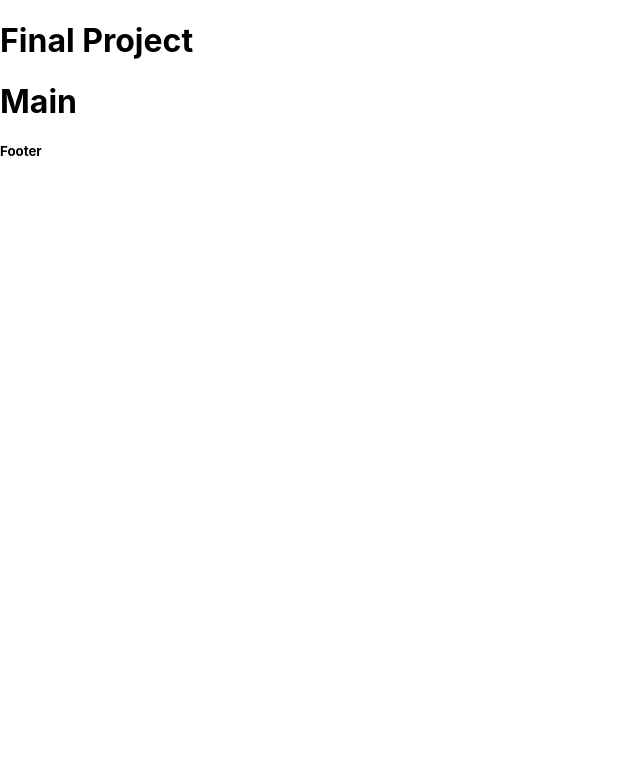
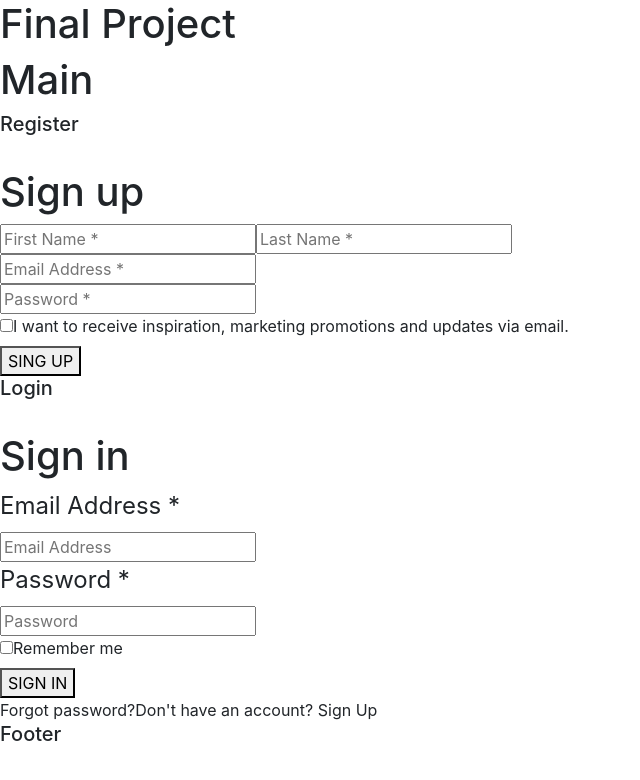
Before and after one commit to SimeunovicStef/FinalProject, a React (Create React App) app in the folder bit-crud/: page / in a window 1280 px wide. Shown: the top 780 px of the page, without its empty margins (0-640 px from the left). Built offline with nearby package versions, Linux system fonts and the light colour scheme.

Commit message:
setting Login and Register page

```diff
--- a/bit-crud/package.json
+++ b/bit-crud/package.json
@@ -6,7 +6,9 @@
     "@testing-library/jest-dom": "^4.2.4",
     "@testing-library/react": "^9.3.2",
     "@testing-library/user-event": "^7.1.2",
+    "bootstrap": "^4.4.1",
     "react": "^16.12.0",
+    "react-bootstrap": "^1.0.0-beta.16",
     "react-dom": "^16.12.0",
     "react-router-dom": "^5.1.2",
     "react-scripts": "3.3.0"
--- a/bit-crud/public/index.html
+++ b/bit-crud/public/index.html
@@ -1,14 +1,12 @@
 <!DOCTYPE html>
 <html lang="en">
+
 <head>
   <meta charset="utf-8" />
   <link rel="icon" href="%PUBLIC_URL%/favicon.ico" />
   <meta name="viewport" content="width=device-width, initial-scale=1" />
   <meta name="theme-color" content="#000000" />
-    <meta
-      name="description"
-      content="Web site created using create-react-app"
-    />
+  <meta name="description" content="Web site created using create-react-app" />
   <link rel="apple-touch-icon" href="%PUBLIC_URL%/logo192.png" />
   <!--
       manifest.json provides metadata used when your web app is installed on a
@@ -24,8 +22,11 @@
       work correctly both with client-side routing and a non-root public URL.
       Learn how to configure a non-root public URL by running `npm run build`.
     -->
+  <link rel="stylesheet" href="https://maxcdn.bootstrapcdn.com/bootstrap/4.3.1/css/bootstrap.min.css"
+    integrity="sha384-ggOyR0iXCbMQv3Xipma34MD+dH/1fQ784/j6cY/iJTQUOhcWr7x9JvoRxT2MZw1T" crossorigin="anonymous" />
   <title>React App</title>
 </head>
+
 <body>
   <noscript>You need to enable JavaScript to run this app.</noscript>
   <div id="root"></div>
@@ -40,4 +41,5 @@
       To create a production bundle, use `npm run build` or `yarn build`.
     -->
 </body>
+
 </html>
--- a/bit-crud/src/app/App.js
+++ b/bit-crud/src/app/App.js
@@ -2,12 +2,22 @@ import React from 'react';
 import Header from '../components/Header'
 import Main from '../components/Main'
 import Footer from '../components/Footer'
+import 'bootstrap/dist/css/bootstrap.min.css';
+import RegisterForm from '../page/RegisterForm';
+import LoginForm from '../page/LoginForm';
+import { Link, Switch, Route } from 'react-router-dom'
+
 
 function App() {
   return (
     <>
       <Header />
+
+
       <Main />
+      <RegisterForm />
+      <LoginForm />
+
       <Footer />
     </>
   );
--- a/bit-crud/src/index.js
+++ b/bit-crud/src/index.js
@@ -3,4 +3,7 @@ import ReactDOM from 'react-dom';
 import './index.css';
 import App from './app/App';
 
-ReactDOM.render(<App />, document.getElementById('root'));
+ReactDOM.render(
+    <hashRouter>
+        <App />
+    </hashRouter>, document.getElementById('root'));
--- /dev/null
+++ b/bit-crud/src/page/LoginForm.js
@@ -0,0 +1,35 @@
+import React from 'react'
+
+class LoginForm extends React.Component {
+    constructor(props) {
+        super(props)
+        this.state = {
+
+        }
+    }
+    render() {
+        return (
+            <div>
+                <h5>Login</h5>
+                <img src=''></img>
+                <h1>Sign in</h1>
+                <form>
+                    <fieldset>
+                        <legend>Email Address *</legend>
+                        <input type='email' name='email' placeholder='Email Address'></input>
+                    </fieldset>
+                    <fieldset>
+                        <legend>Password *</legend>
+                        <input type='password' name='password' placeholder='Password' ></input>
+                    </fieldset>
+                    <input type='checkbox' name='remember' /><label>Remember me</label><br />
+                    <button>SIGN IN</button><br />
+                    <a>Forgot password?</a>
+                    <a>Don't have an account? Sign Up</a>
+                    {/* vodi ka registerform stranici */}
+                </form >
+            </div >
+        )
+    }
+}
+export default LoginForm
--- /dev/null
+++ b/bit-crud/src/page/RegisterForm.js
@@ -0,0 +1,30 @@
+import React from 'react'
+
+class RegisterForm extends React.Component {
+    constructor(props) {
+        super(props)
+        this.state = {
+            posts: null
+
+        }
+    }
+    render() {
+
+
+        return (
+            <div>
+                <h5>Register</h5>
+                <img src=''></img>
+                <h1>Sign up</h1>
+                <input type='text' name='firstName' placeholder='First Name *'></input>
+                <input type='text' name='lastName' placeholder='Last Name *'></input><br />
+                <input type='email' name='email' placeholder='Email Address *'></input><br />
+                <input type='password' name='password' placeholder='Password *'></input><br />
+                <input type='checkbox' name='email updates'></input>
+                <label>I want to receive inspiration, marketing promotions and updates via email.</label><br />
+                <button>SING UP</button>
+            </div>
+        )
+    }
+}
+export default RegisterForm
```
Also changed, not shown: 1 other file (tests, documents, lock files or other folders). Lines whose indentation alone changed are shown as unchanged.
